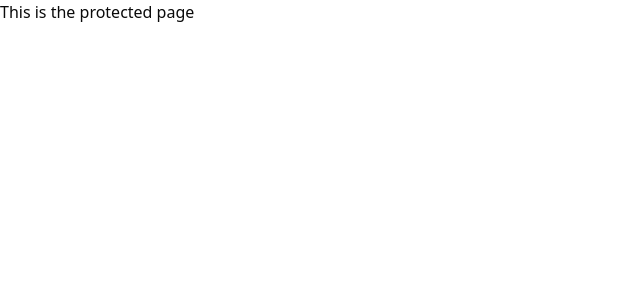
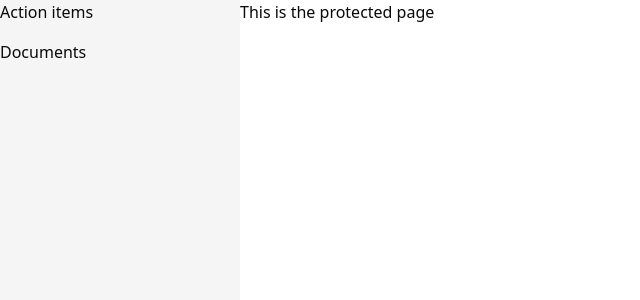
Before and after one commit to mridul891/Notion, a Next.js app: page /documents in a window 1280 px wide. Shown: the top 300 px of the page, without its empty margins (0-640 px from the left). Built offline with nearby package versions, Linux system fonts and the light colour scheme; no server answers; sample sign-in values are in the browser's storage.

Commit message:
Creation of Sidebar

```diff
--- /dev/null
+++ b/app/(main)/_components/Navigation.tsx
@@ -0,0 +1,132 @@
+"use client";
+import { cn } from "@/lib/utils";
+import { ChevronLeft, MenuIcon } from "lucide-react";
+import { useParams, usePathname } from "next/navigation";
+import { ComponentRef, useRef, useState } from "react";
+import { useMediaQuery } from "usehooks-ts";
+const Navigation = () => {
+  const pathName = usePathname();
+  const isMobile = useMediaQuery("(max-width:768px)");
+
+  const isResizingRef = useRef(false);
+  const sideBarRef = useRef<ComponentRef<"aside">>(null);
+  const navBarRef = useRef<ComponentRef<"div">>(null);
+  const [isResetting, setIsResetting] = useState(false);
+  const [isCollapsed, setIsCollapsed] = useState(isMobile);
+
+  const handleOnMouseDown = (
+    event: React.MouseEvent<HTMLDivElement, MouseEvent>
+  ) => {
+    event.preventDefault();
+    event.stopPropagation();
+
+    isResizingRef.current = true;
+    document.addEventListener("mousemove", handleMouseMove);
+    document.addEventListener("mouseup", handleMouseUp);
+  };
+
+  const handleMouseMove = (event: MouseEvent) => {
+    if (!isResizingRef.current) return;
+    let newWidth = event.clientX;
+    if (newWidth < 240) newWidth = 240;
+    if (newWidth > 480) newWidth = 480;
+
+    if (navBarRef.current && sideBarRef.current) {
+      sideBarRef.current.style.width = `${newWidth}px`;
+      navBarRef.current.style.setProperty("left", `${newWidth}px`);
+      navBarRef.current.style.setProperty("width", `calc(100%-${newWidth}px)`);
+    }
+  };
+
+  const handleMouseUp = () => {
+    isResizingRef.current = false;
+    document.addEventListener("mousemove", handleMouseMove);
+    document.addEventListener("mouseup", handleMouseUp);
+  };
+
+  const resetWidth = () => {
+    if (sideBarRef.current && navBarRef.current) {
+      setIsCollapsed(false);
+      setIsResetting(true);
+
+      sideBarRef.current.style.width = isMobile ? "100%" : "200px";
+      navBarRef.current.style.setProperty(
+        "width",
+        isMobile ? "0" : "calc(100%-240px"
+      );
+      navBarRef.current.style.setProperty("left", isMobile ? "100%" : "240px");
+    }
+
+    setTimeout(() => setIsResetting(false), 300);
+  };
+
+  const collapse = () => {
+    if (sideBarRef.current && navBarRef.current) {
+      setIsCollapsed(true);
+      setIsResetting(true);
+      sideBarRef.current.style.width = "0px";
+      navBarRef.current.style.setProperty("width", "100%");
+      navBarRef.current.style.setProperty("left", "0");
+
+      setTimeout(() => setIsResetting(false), 300);
+    }
+  };
+
+
+  return (
+    <>
+      <aside
+        className={cn(
+          "group/sidebar h-full bg-secondary overflow-y-auto relative flex w-60 flex-col z-[99999]",
+          isResetting && "transition-all ease-in-out duration-300",
+          isMobile && "w-0"
+        )}
+        ref={sideBarRef}
+      >
+        <div
+          role="button"
+          className={cn(
+            "h-6 w-6 text-muted-foreground rounded-sm hover:bg-neutral-300 dark:hover:bg-neutral-600 absolute top-3 right-2 opacity-0 group-hover/sidebar:opacity-100 transition",
+            isMobile && "opacity-100"
+          )}
+        >
+          <ChevronLeft className="h-6 w-6" onClick={collapse} />
+        </div>
+
+        <div>
+          <p>Action items</p>
+        </div>
+        <div className="mt-4">
+          <p>Documents</p>
+        </div>
+        {/* This is basically the element that used to change the width of the sidebar width */}
+        <div
+          onMouseDown={handleOnMouseDown}
+          onClick={resetWidth}
+          className="opacity-0 group-hover/sidebar:opacity-100 transition cursor-ew-resize absolute h-full w-1 bg-primary/10 right-0 top-0"
+        />
+      </aside>
+
+      <div
+        ref={navBarRef}
+        className={cn(
+          "absolute top-0 z-[9999] left-60 w-[calc(100%-240px)]",
+          isResetting && "transition-all ease-in-out duration-300",
+          isMobile && "left-0 w-full"
+        )}
+      >
+        <nav className="bg-transparent px-3 py-2 w-full">
+          {isCollapsed && (
+            <MenuIcon
+              role="button"
+              className="h-6 w-6 text-muted-foreground mr-10"
+              onClick={resetWidth}
+            />
+          )}
+        </nav>
+      </div>
+    </>
+  );
+};
+
+export default Navigation;
--- a/app/(main)/layout.tsx
+++ b/app/(main)/layout.tsx
@@ -1,18 +1,21 @@
 import { auth } from "@/auth";
 import RedirectPage from "@/components/Redirexct-Page";
-import Spinner from "@/components/spinner";
-import { redirect } from "next/navigation";
+
 import React from "react";
+import Navigation from "./_components/Navigation";
 
 const mainLayout = async ({ children }: { children: React.ReactNode }) => {
   const session = await auth();
 
   if (!session) {
-    return (
-      <RedirectPage />
-    );
+    return <RedirectPage />;
   }
-  return <div>{children}</div>;
+  return (
+    <div className="h-full flex dark:bg-[#161616]">
+      <Navigation/>
+      <main className="flex-1 h-full overflow-y-auto">{children}</main>
+    </div>
+  );
 };
 
 export default mainLayout;
--- a/app/(marketing)/_components/Heading.tsx
+++ b/app/(marketing)/_components/Heading.tsx
@@ -2,6 +2,7 @@
 
 import { Button } from "@/components/ui/button";
 import { ArrowRight } from "lucide-react";
+import Link from "next/link";
 
 const Heading = () => {
   return (
@@ -13,10 +14,12 @@ const Heading = () => {
       <h3 className="text-base sm:text-xl md:text-2xl font-medium md:mt-5">
         Jotion is the Connected Workspace <br /> better , faster work happens{" "}
       </h3>
-      <Button className="font-bold mt-2">
-        Enter Jotion
-        <ArrowRight className="h-4 w-4 ml-2" />
-      </Button>
+      <Link href="/documents">
+        <Button className="font-bold mt-2">
+          Enter Jotion
+          <ArrowRight className="h-4 w-4 ml-2" />
+        </Button>
+      </Link>
     </div>
   );
 };
--- a/app/(marketing)/_components/Navbar.tsx
+++ b/app/(marketing)/_components/Navbar.tsx
@@ -14,7 +14,7 @@ export const Navbar = () => {
     <SessionProvider>
       <div
         className={cn(
-          "z-50 fixed top-0 w-full px-5 py-2 flex items-center justify-between bg-white dark:bg-[#161618] shadow-md transition-all md:py-5"
+          "z-50 fixed top-0 w-full px-5 py-2 flex items-center justify-between bg-white dark:bg-[#161618] transition-all md:py-5"
         )}
       >
         {/* Logo */}
--- a/package.json
+++ b/package.json
@@ -20,7 +20,8 @@
     "react": "^19.0.0",
     "react-dom": "^19.0.0",
     "tailwind-merge": "^3.0.2",
-    "tw-animate-css": "^1.2.4"
+    "tw-animate-css": "^1.2.4",
+    "usehooks-ts": "^3.1.1"
   },
   "devDependencies": {
     "@eslint/eslintrc": "^3",
```
Also changed, not shown: 1 other file (tests, documents, lock files or other folders).
